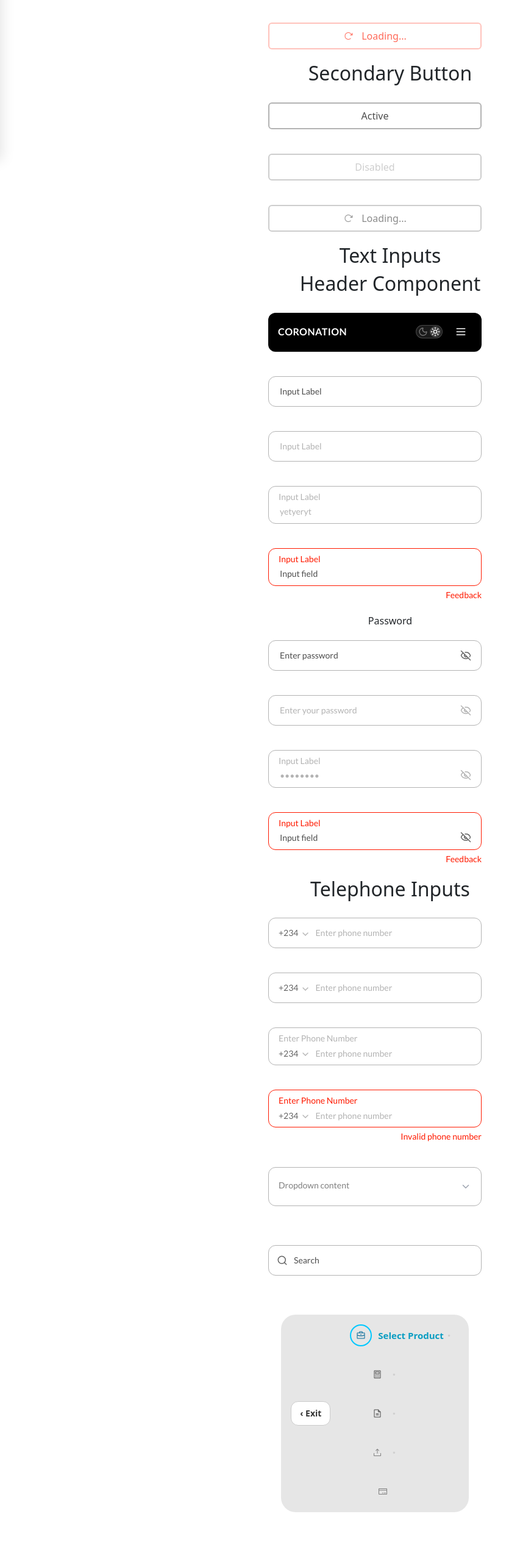
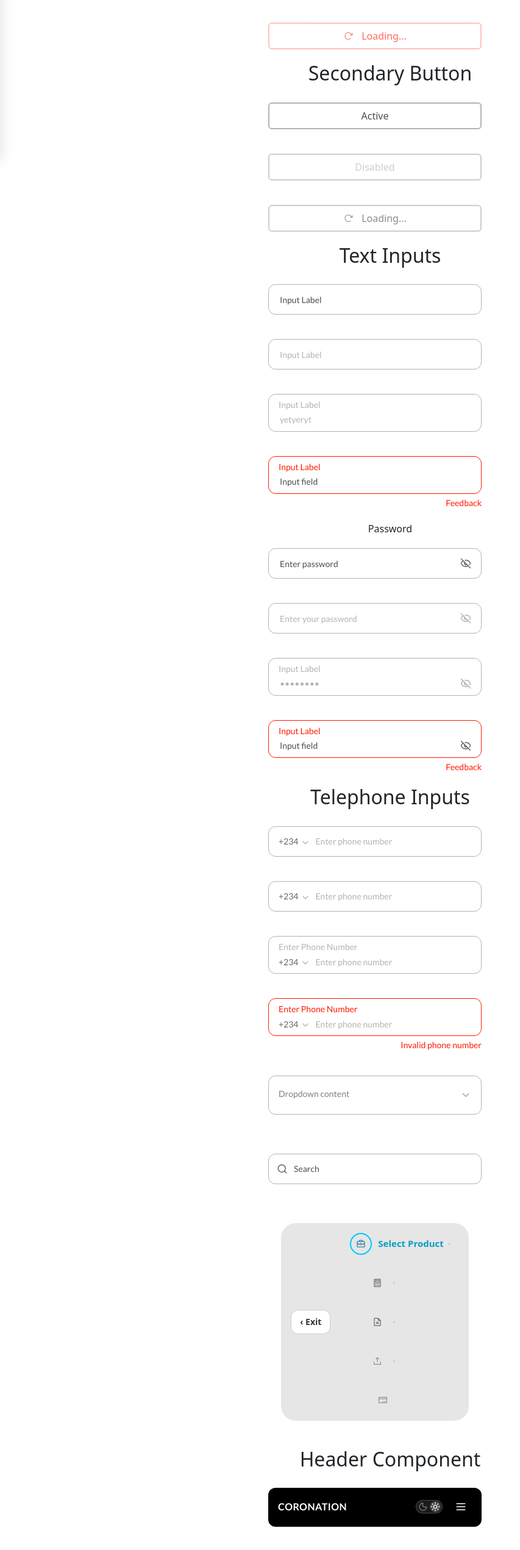
Before and after one commit to efethegenius/revamp-retail-portal, a React (Vite) app: page / in a window 1280 px wide. Shown: the part 537-3079 px from the top of the page at 61% size, without its empty margins (0-853 px from the left). Built offline with nearby package versions, Linux system fonts and the light colour scheme.

Commit message:
Updated App.tsx

```diff
--- a/src/App.tsx
+++ b/src/App.tsx
@@ -181,10 +181,7 @@ function App() {
 
       <h2>Text Inputs</h2>
 
-      <h2>Header Component</h2>
-      <div className={`${styles.dsContainer}`}>
-        <Header onThemeToggle={handleThemeToggle} onLogout={handleLogout} />
-      </div>
+
 
       <div className={`${styles.dsContainer}`}>
         <TextInput placeholder="Input Label" />
@@ -332,6 +329,11 @@ function App() {
           ))} */}
         </div>
       </div>
+
+      <h2>Header Component</h2>
+      <div className={`${styles.dsContainer}`}>
+        <Header onThemeToggle={handleThemeToggle} onLogout={handleLogout} />
+      </div>
     </div>
   );
 }
```
